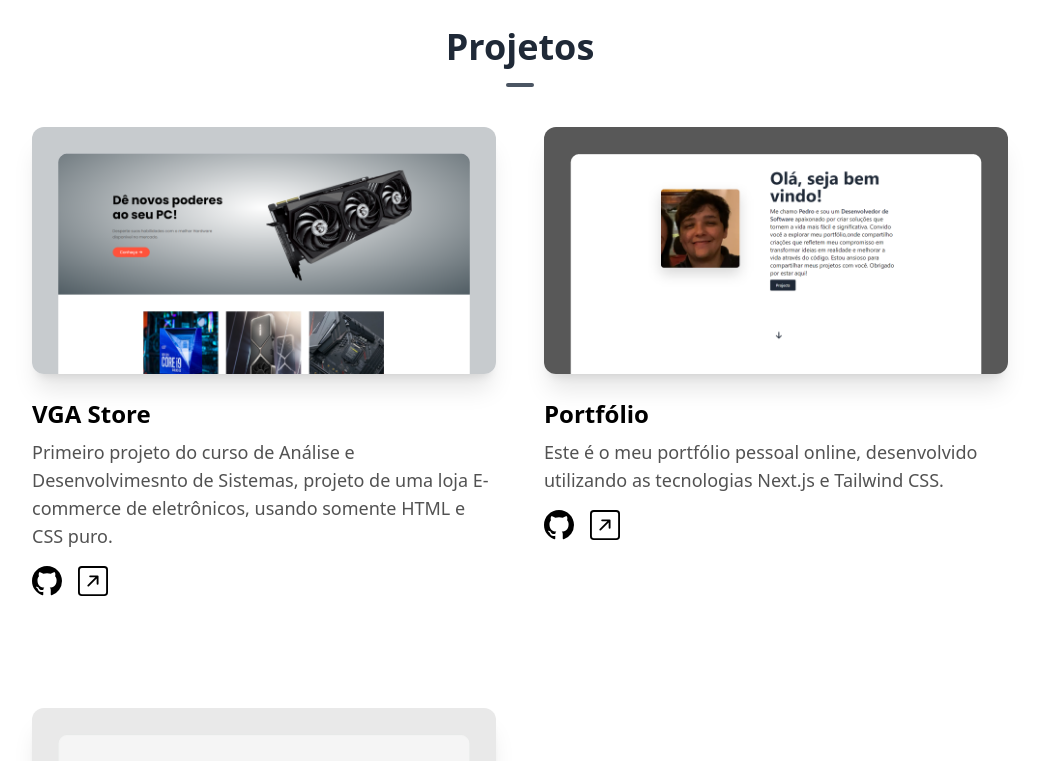
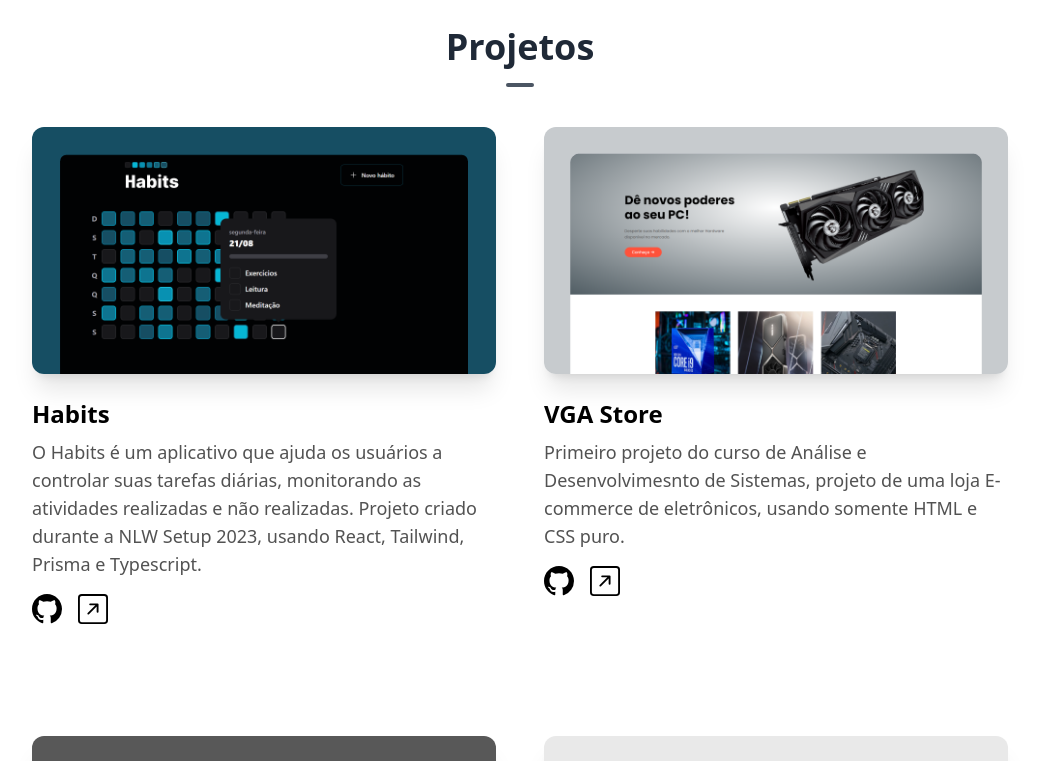
Before and after one commit to PedroLMaia/Portfolio, a Next.js app: page / in a window 1280 px wide. Shown: the part 1880-2641 px from the top of the page, without its empty margins (120-1159 px from the left). Built offline with nearby package versions, Linux system fonts and the light colour scheme.

Commit message:
Add new project

```diff
--- a/components/ProjectsSection.tsx
+++ b/components/ProjectsSection.tsx
@@ -5,6 +5,13 @@ import { BsGithub, BsArrowUpRightSquare } from "react-icons/bs"
 
 const projects = [
   {
+    name: "Habits",
+    description:
+      "O Habits é um aplicativo que ajuda os usuários a controlar suas tarefas diárias, monitorando as atividades realizadas e não realizadas. Projeto criado durante a NLW Setup 2023, usando React, Tailwind, Prisma e Typescript.",
+    image: "/habits.png",
+    github: "https://github.com/PedroLMaia/nlw-setup-habits",
+    link: "https://habits-nlw-2023.vercel.app/",
+  },{
     name: "VGA Store",
     description:
       "Primeiro projeto do curso de Análise e Desenvolvimesnto de Sistemas, projeto de uma loja E-commerce de eletrônicos, usando somente HTML e CSS puro.",
```
Also changed, not shown: public/habits.png (added).
